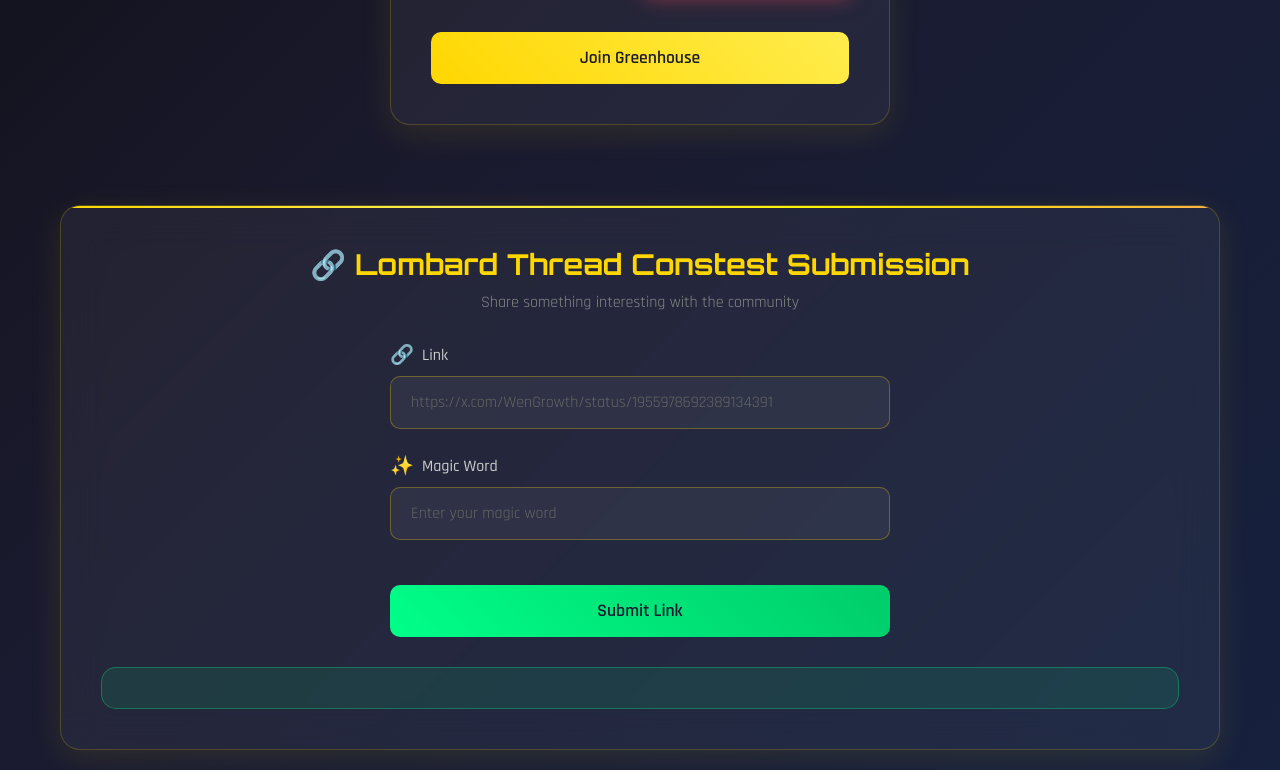
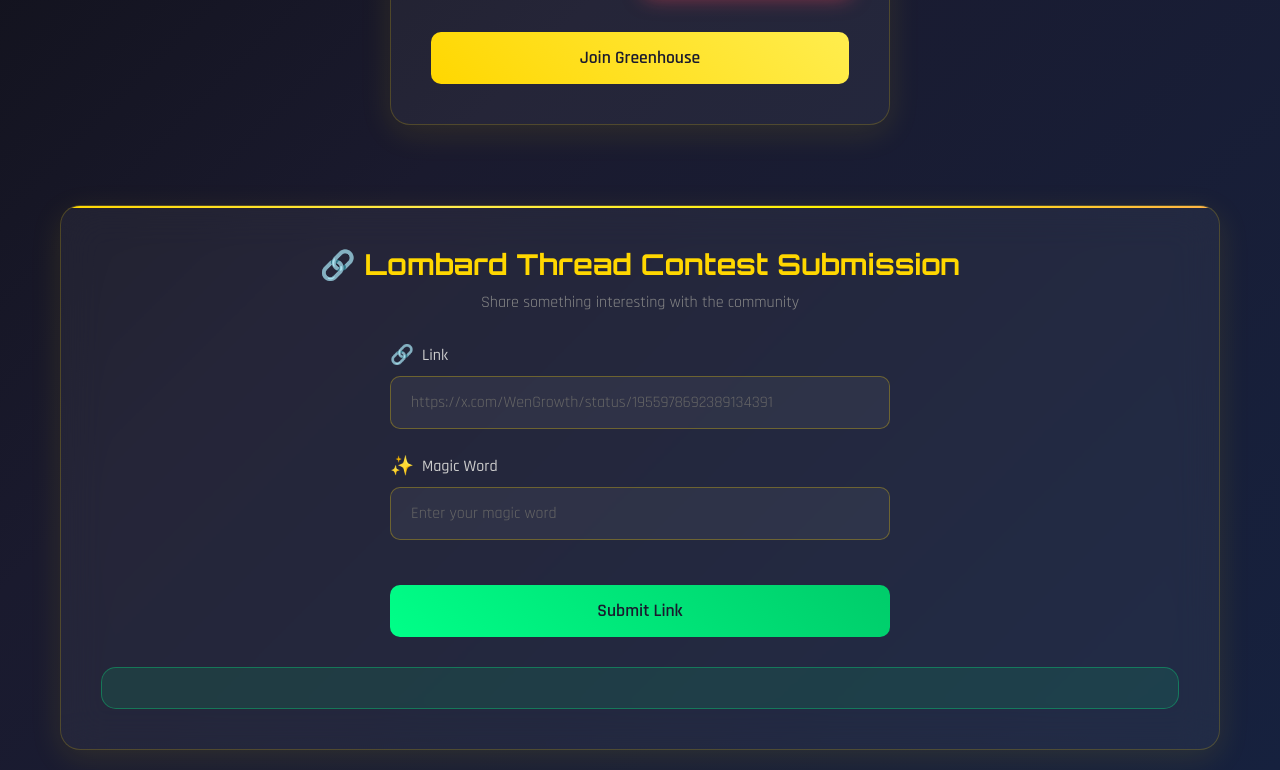
Before and after one commit to babaYonisali/wenGroForm, a website: page index.html in a window 1280 px wide. Shown: the part 858-1628 px from the top of the page. Drawn offline with Linux system fonts and the light colour scheme.

Commit message:
placeholder

```diff
--- a/index.html
+++ b/index.html
@@ -114,7 +114,7 @@
         <!-- New Link Submission Section -->
         <div class="link-submission-section">
             <div class="section-header">
-                <h2>🔗 Lombard Thread Constest Submission</h2>
+                <h2>🔗 Lombard Thread Contest Submission</h2>
                 <p>Share something interesting with the community</p>
             </div>
 
```
